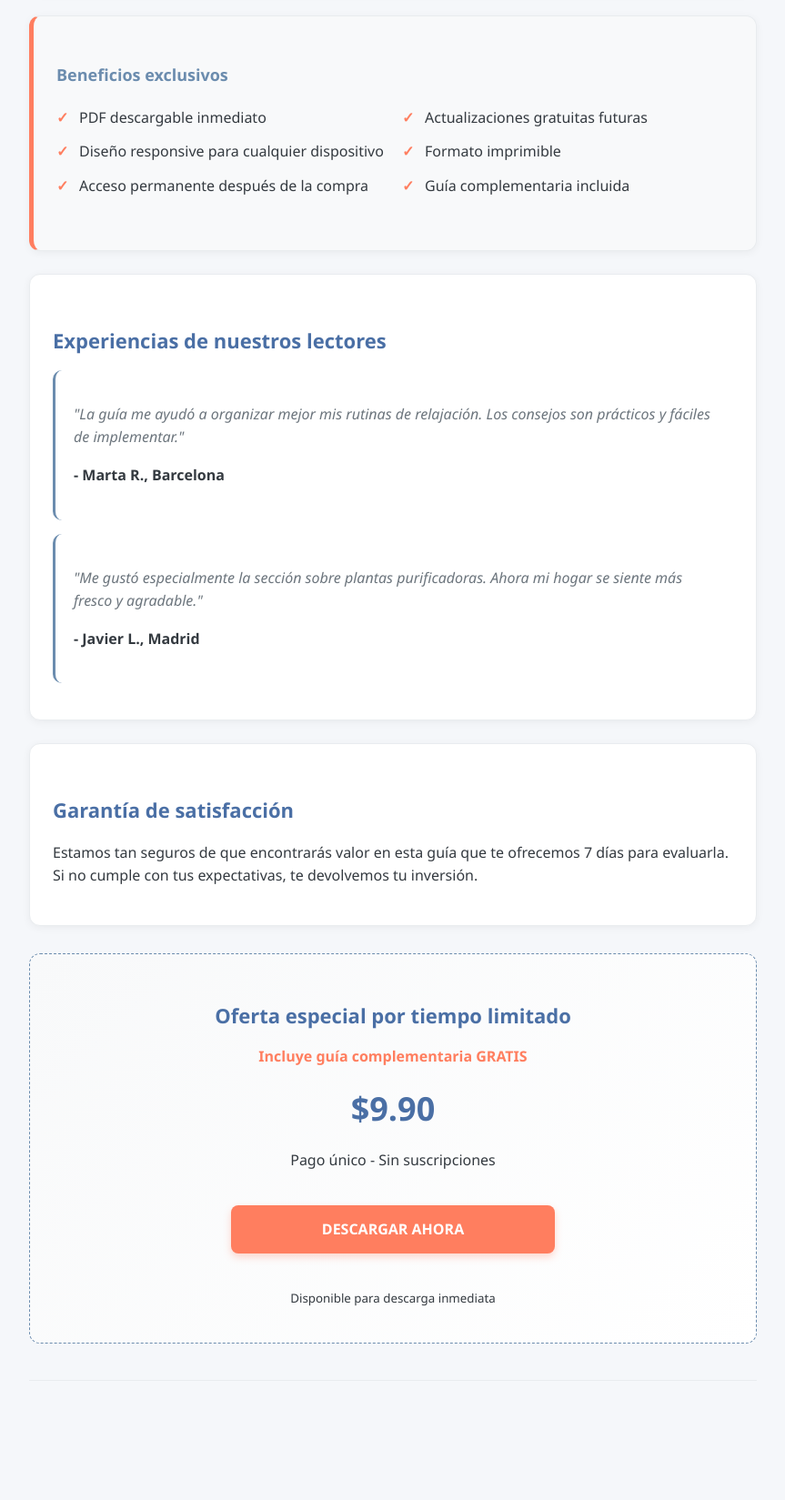
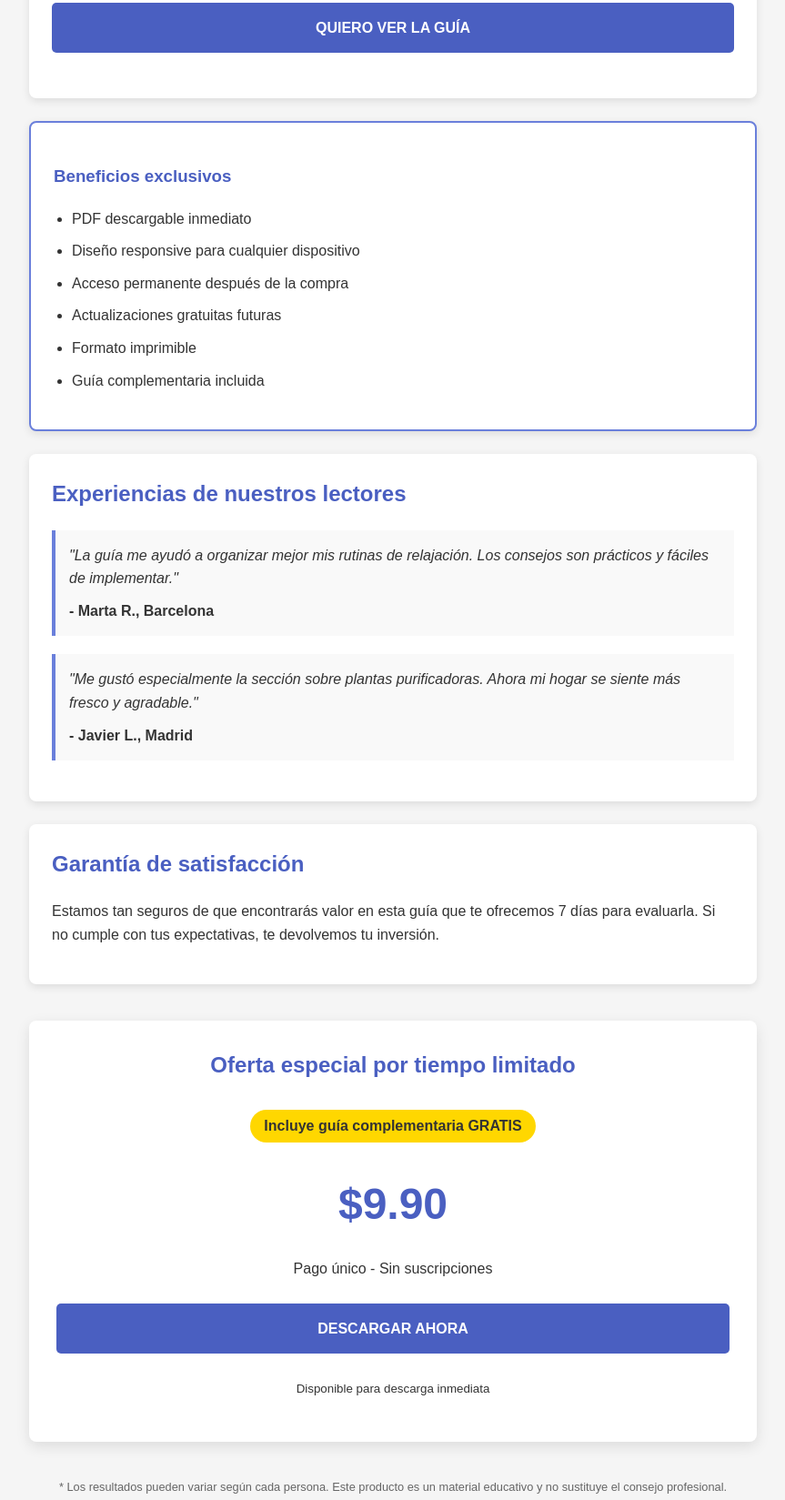
Before and after one commit to housesbm1/libro1, a plain HTML site: page index.html in a window 1280 px wide. Shown: the part 745-2394 px from the top of the page at 91% size, without its empty margins (208-1071 px from the left). Before the commit the page ends 2303 px from the top, so only its background shows below. Drawn offline with Linux system fonts and the light colour scheme.

Commit message:
Update index.html

```diff
--- a/index.html
+++ b/index.html
@@ -1,193 +1,133 @@
 <!DOCTYPE html>
 <html lang="es">
-
 <head>
     <meta charset="UTF-8">
     <meta name="viewport" content="width=device-width, initial-scale=1.0">
-    <title>Guía Práctica de Bienestar Personal | Descarga Digital</title>
+    <title>Guía Práctica de Bienestar Personal - Consejos para Vida Diaria</title>
+    <meta name="description" content="Descarga nuestra guía de 50 páginas con técnicas de meditación, aromaterapia, mejora del sueño y más. PDF descargable inmediato con garantía de satisfacción.">
     <style>
-        :root {
-            --primary: #4a6fa5;
-            --secondary: #6b8cae;
-            --accent: #ff7e5f;
-            --light: #f8f9fa;
-            --dark: #343a40;
-            --gray: #6c757d;
+        body {
+            font-family: 'Arial', sans-serif;
+            line-height: 1.6;
+            color: #333;
+            background-color: #f5f5f5;
+            margin: 0;
+            padding: 0;
         }
-
-        body {
-            font-family: 'Segoe UI', Roboto, 'Helvetica Neue', sans-serif;
-            background-color: #f5f7fa;
-            color: var(--dark);
-            line-height: 1.6;
-            padding: 0;
-            margin: 0;
-        }
-
         .container {
             max-width: 800px;
             margin: 0 auto;
             padding: 20px;
         }
-
         header {
-            background: linear-gradient(135deg, var(--primary), var(--secondary));
+            text-align: center;
+            padding: 30px 0;
+            background-color: #6a7fdb;
             color: white;
-            padding: 30px 20px;
-            text-align: center;
-            border-radius: 0 0 20px 20px;
+            border-radius: 8px;
             margin-bottom: 30px;
-            box-shadow: 0 4px 12px rgba(0,0,0,0.1);
         }
-
         h1 {
-            font-size: 28px;
-            font-weight: 600;
+            margin: 0;
+            font-size: 2.2em;
+        }
+        header p {
+            font-size: 1.2em;
+            margin-top: 10px;
+        }
+        .card {
+            background-color: white;
+            border-radius: 8px;
+            padding: 25px;
+            margin-bottom: 25px;
+            box-shadow: 0 3px 10px rgba(0,0,0,0.1);
+        }
+        .highlight-card {
+            border: 2px solid #6a7fdb;
+        }
+        h2 {
+            color: #4a5fc1;
+            margin-top: 0;
+        }
+        h3 {
+            color: #4a5fc1;
+        }
+        .feature-list {
+            padding-left: 20px;
+        }
+        .feature-list li {
             margin-bottom: 10px;
         }
-
-        h2 {
-            font-size: 22px;
-            color: var(--primary);
-            margin-top: 30px;
-            margin-bottom: 15px;
-            font-weight: 600;
+        .button {
+            display: block;
+            background-color: #4a5fc1;
+            color: white;
+            text-align: center;
+            padding: 15px;
+            border-radius: 5px;
+            text-decoration: none;
+            font-weight: bold;
+            margin: 25px auto;
+            transition: background-color 0.3s;
         }
-
-        h3 {
-            font-size: 18px;
-            color: var(--secondary);
-            margin-top: 25px;
+        .button:hover {
+            background-color: #3a4db1;
         }
-
-        .card {
-            background: white;
-            border-radius: 12px;
-            padding: 25px;
-            margin-bottom: 25px;
-            box-shadow: 0 2px 10px rgba(0,0,0,0.05);
-            border: 1px solid #e9ecef;
-        }
-
-        .highlight-card {
-            border-left: 5px solid var(--accent);
-            background-color: #f8f9fa;
-        }
-
-        .button {
-            display: inline-block;
-            background: var(--accent);
-            color: white;
-            padding: 14px 28px;
-            border-radius: 8px;
-            text-decoration: none;
-            font-weight: 600;
-            text-align: center;
-            transition: all 0.3s ease;
-            border: none;
-            cursor: pointer;
-            font-size: 16px;
-            width: 100%;
-            max-width: 300px;
-            margin: 20px auto;
-            box-shadow: 0 4px 8px rgba(255, 126, 95, 0.3);
-        }
-
-        .button:hover {
-            background: #ff6a4a;
-            transform: translateY(-2px);
-            box-shadow: 0 6px 12px rgba(255, 126, 95, 0.4);
-        }
-
-        .feature-list {
-            columns: 2;
-            list-style: none;
-            padding: 0;
+        .testimonial {
+            background-color: #f9f9f9;
+            padding: 15px;
+            border-left: 4px solid #6a7fdb;
             margin: 20px 0;
         }
-
-        .feature-list li {
-            margin-bottom: 12px;
-            padding-left: 25px;
-            position: relative;
-            break-inside: avoid;
-        }
-
-        .feature-list li:before {
-            content: "✓";
-            color: var(--accent);
-            font-weight: bold;
-            position: absolute;
-            left: 0;
-        }
-
-        .testimonial {
-            background: white;
-            border-radius: 10px;
-            padding: 20px;
-            margin-bottom: 15px;
-            border-left: 3px solid var(--secondary);
-        }
-
         .testimonial-text {
             font-style: italic;
-            color: var(--gray);
-            margin-bottom: 10px;
+            margin: 0;
         }
-
         .testimonial-author {
-            font-weight: 600;
-            color: var(--dark);
+            font-weight: bold;
+            margin: 10px 0 0 0;
         }
-
         .price-box {
             text-align: center;
-            background: linear-gradient(135deg, #f8f9fa, white);
-            padding: 20px;
-            border-radius: 12px;
-            border: 1px dashed var(--secondary);
-            margin: 30px 0;
+            background-color: white;
+            border-radius: 8px;
+            padding: 30px;
+            margin: 40px 0;
+            box-shadow: 0 5px 15px rgba(0,0,0,0.1);
         }
-
         .price {
-            font-size: 36px;
-            font-weight: 700;
-            color: var(--primary);
+            font-size: 3em;
+            color: #4a5fc1;
+            font-weight: bold;
+            margin: 20px 0;
+        }
+        .bonus {
+            background-color: #ffd700;
+            display: inline-block;
+            padding: 5px 15px;
+            border-radius: 20px;
+            font-weight: bold;
             margin: 10px 0;
         }
-
-        .bonus {
-            color: var(--accent);
-            font-weight: 600;
-            margin: 15px 0;
-        }
-
         .disclaimer {
-            font-size: 12px;
-            color: var(--gray);
+            font-size: 0.8em;
+            color: #666;
             text-align: center;
             margin-top: 40px;
-            padding-top: 20px;
-            border-top: 1px solid #e9ecef;
-            line-height: 1.5;
         }
-
         @media (max-width: 600px) {
-            .feature-list {
-                columns: 1;
+            .container {
+                padding: 10px;
             }
-
+            header {
+                padding: 20px 10px;
+            }
             h1 {
-                font-size: 24px;
-            }
-
-            h2 {
-                font-size: 20px;
+                font-size: 1.8em;
             }
         }
     </style>
 </head>
-
 <body>
     <div class="container">
         <header>
@@ -256,9 +196,8 @@
         </div>
 
         <div class="disclaimer">
-
+            <p>* Los resultados pueden variar según cada persona. Este producto es un material educativo y no sustituye el consejo profesional.</p>
         </div>
     </div>
 </body>
-
 </html>
```
